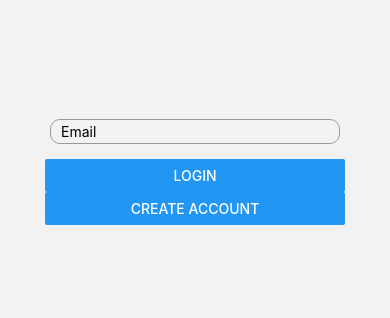
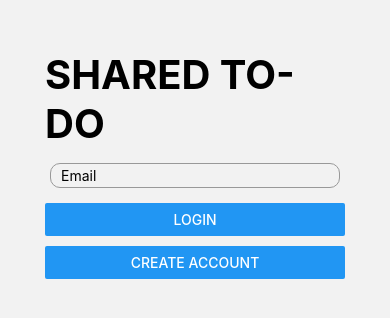
Before and after one commit to IagoSC/mobileApp, a React Native app: screen /Login in a window 390 px wide. Shown: the part 258-576 px from the top of the page. Built offline with nearby package versions, Linux system fonts and the light colour scheme.

Commit message:
Login screen

```diff
--- a/src/components/pages/LoginScreen/index.tsx
+++ b/src/components/pages/LoginScreen/index.tsx
@@ -64,6 +64,8 @@ export function LoginScreen(): JSX.Element {
 
     return (
       <View style={{justifyContent: "center", alignContent: "center", flex: 1, width: 300, alignSelf: "center"}}>
+
+        <Text style={{fontSize: 40, fontWeight: "bold"}}>{"SHARED TO-DO"}</Text>
         <LabeledTextInput
           containerStyle={styles.TextInput}
           placeholder="Email"
@@ -79,6 +81,7 @@ export function LoginScreen(): JSX.Element {
           onPress={signIn}
           disabled={loading}
         />
+        <View style={{height: 10}}></View>
         <Button
           title='Create Account'
           onPress={signUp}
```
